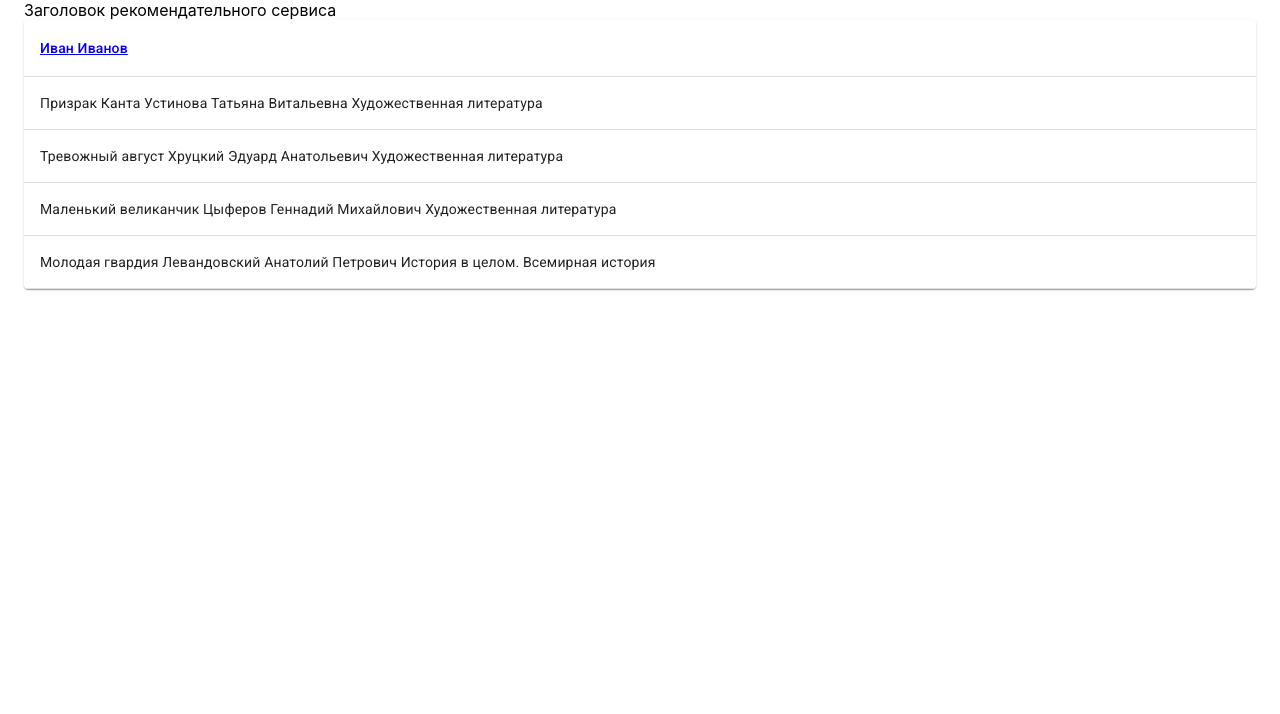
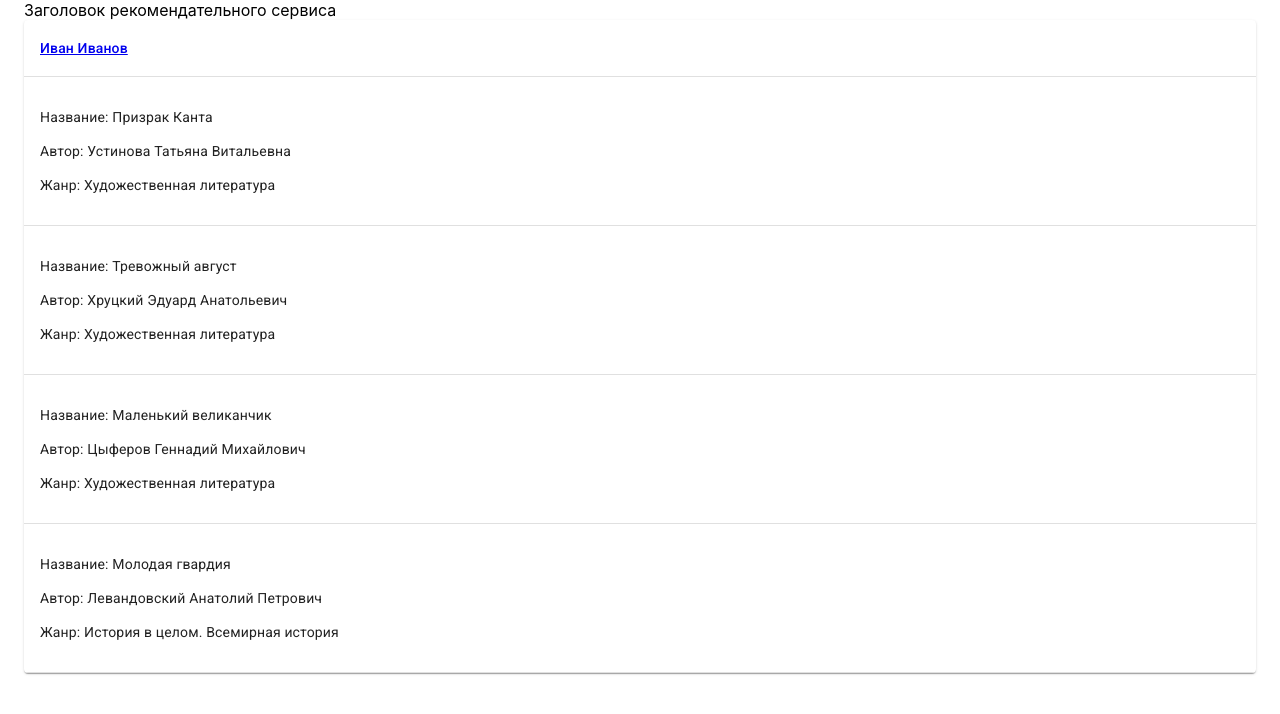
Before and after one commit to GrishinAnton/vi-rakovoz-2040, a React (Create React App) app in the folder client/: page / in a window 1280 px wide. Shown: the top 714 px of the page. Built offline with nearby package versions, Linux system fonts and the light colour scheme.

Commit message:
Правка

```diff
--- a/client/src/components/LoginPage/LoginPage.jsx
+++ b/client/src/components/LoginPage/LoginPage.jsx
@@ -68,7 +68,9 @@ export const LoginPage = () => {
               user["Прочитано"].map((book, i) => (
                 <TableRow key={user["Имя"]}>
                   <TableCell key={i} component="th" scope="row">
-                    {`${book["Название"]} ${book["Автор"]} ${book["Жанр"]}`}
+                    <p>{`Название: ${book["Название"]}`}</p>
+                    <p>{`Автор: ${book["Автор"]}`}</p>
+                    <p>{`Жанр: ${book["Жанр"]}`}</p>
                   </TableCell>
                 </TableRow>
               ))
```
